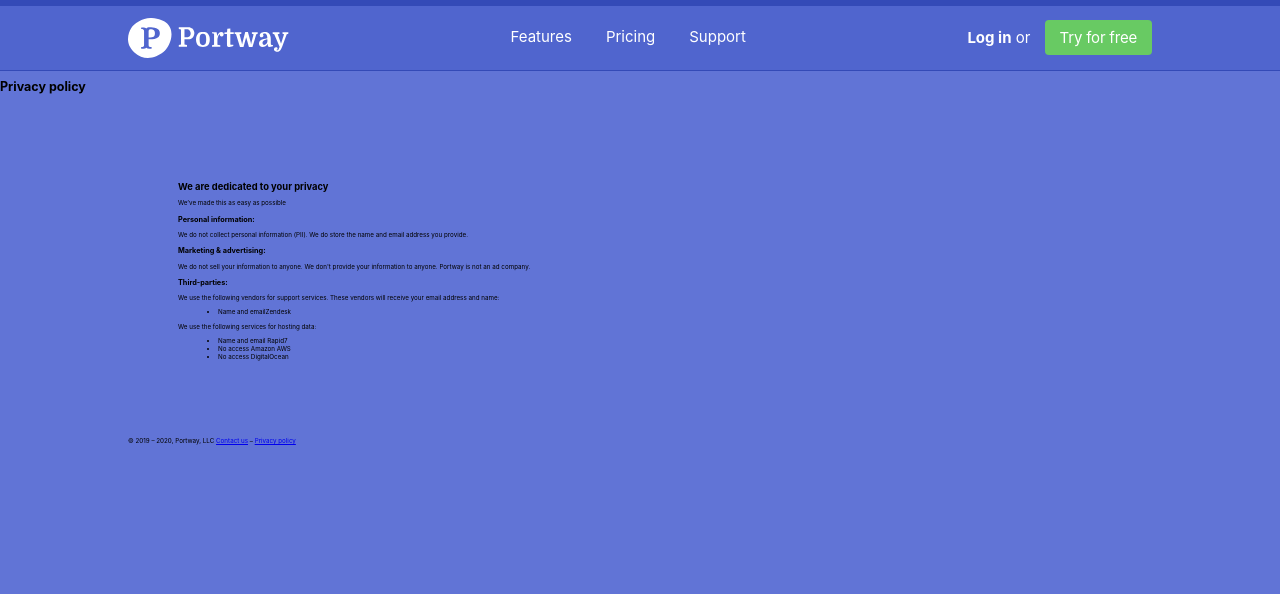
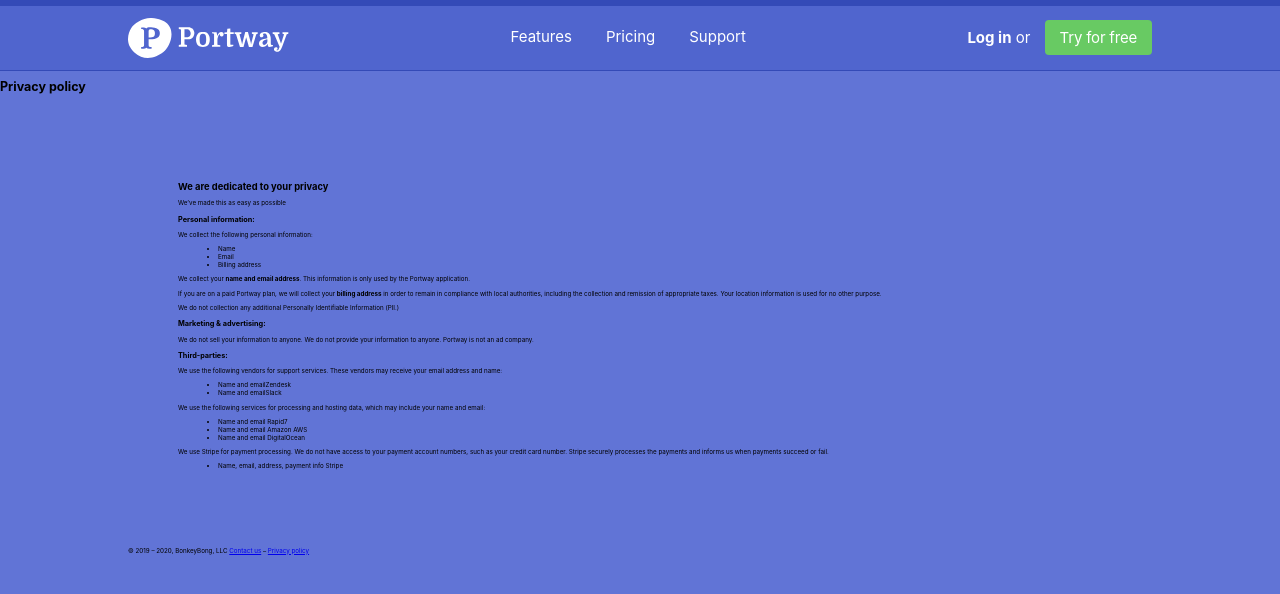
Before and after one commit to portway/portway-website, a Node project: template src/privacy.hbs in a window 1280 px wide. Shown: the top 594 px of the page. Run offline with Node 20 templates, Linux system fonts and the light colour scheme; the template is opened without the code that fills it, so the values that code supplies are empty.

Commit message:
copy updates to reflect current feature set

```diff
--- a/src/partials/footer.hbs
+++ b/src/partials/footer.hbs
@@ -1,6 +1,6 @@
 <footer class="container page-footer">
   <span class="page-footer__copyright">
-    &copy; 2019 – <script>document.write(new Date().getFullYear());</script>, Portway, LLC
+    &copy; 2019 – <script>document.write(new Date().getFullYear());</script>, BonkeyBong, LLC
   </span>
   <span class="page-footer__links">
     <a href="/support">Contact us</a> – <a href="/privacy">Privacy policy</a>
--- a/src/privacy.hbs
+++ b/src/privacy.hbs
@@ -14,15 +14,27 @@
 
       <div class="privacy__section">
         <h3>Personal information:</h3>
+
+        <p>We collect the following personal information:</p>
+        <ul>
+          <li><span class="pill pill--green-light">Name</span></li>
+          <li><span class="pill pill--green-light">Email</span></li>
+          <li><span class="pill pill--green-light">Billing address</span></li>
+        </ul>
+
         <p>
-          We do not collect personal information (PII). We do store the name and email address you provide.
+          We collect your <strong>name and email address</strong>. This information is only used by the Portway application.
         </p>
+        <p>
+          If you are on a paid Portway plan, we will collect your <strong>billing address</strong> in order to remain  in compliance with local authorities, including the collection and remission of appropriate taxes. Your location information is used for no other purpose.
+        </p>
+        <p>We do not collection any additional Personally Identifiable Information (PII.)</p>
       </div>
 
       <div class="privacy__section">
         <h3>Marketing &amp; advertising:</h4>
         <p>
-          We do not sell your information to anyone. We don't provide your information to anyone.
+          We do not sell your information to anyone. We do not provide your information to anyone.
           Portway is not an ad company.
         </p>
       </div>
@@ -30,21 +42,29 @@
       <div class="privacy__section">
         <h3>Third-parties:</h3>
         <p>
-          We use the following vendors for support services. These vendors will receive your email
+          We use the following vendors for support services. These vendors may receive your email
           address and name:
         </p>
 
         <ul>
           <li><span class="pill pill--green-light">Name and email</span>Zendesk</li>
+          <li><span class="pill pill--green-light">Name and email</span>Slack</li>
         </ul>
 
-        <p>We use the following services for hosting data:</p>
+        <p>We use the following services for processing and hosting data, which may include your name and email:</p>
 
         <ul>
           <li><span class="pill pill--green-light">Name and email</span> Rapid7</li>
-          <li><span class="pill pill--green">No access</span> Amazon AWS </li>
-          <li><span class="pill pill--green">No access</span> DigitalOcean</li>
+          <li><span class="pill pill--green-light">Name and email</span> Amazon AWS </li>
+          <li><span class="pill pill--green-light">Name and email</span> DigitalOcean</li>
         </ul>
+
+        <p>We use Stripe for payment processing. We do not have access to your payment account numbers, such as your credit card number. Stripe securely processes the payments and informs us when payments succeed or fail.</p>
+
+        <ul>
+          <li><span class="pill pill--green-light">Name, email, address, payment info</span> Stripe</li>
+        </ul>
+
       </div>
 
     </section>
```
Also changed, not shown: src/features.hbs (+6 -6 lines), src/home.hbs (+6 -11 lines), src/pricing.hbs (+3 -4 lines), src/support.hbs (+6 -8 lines), README.md.
